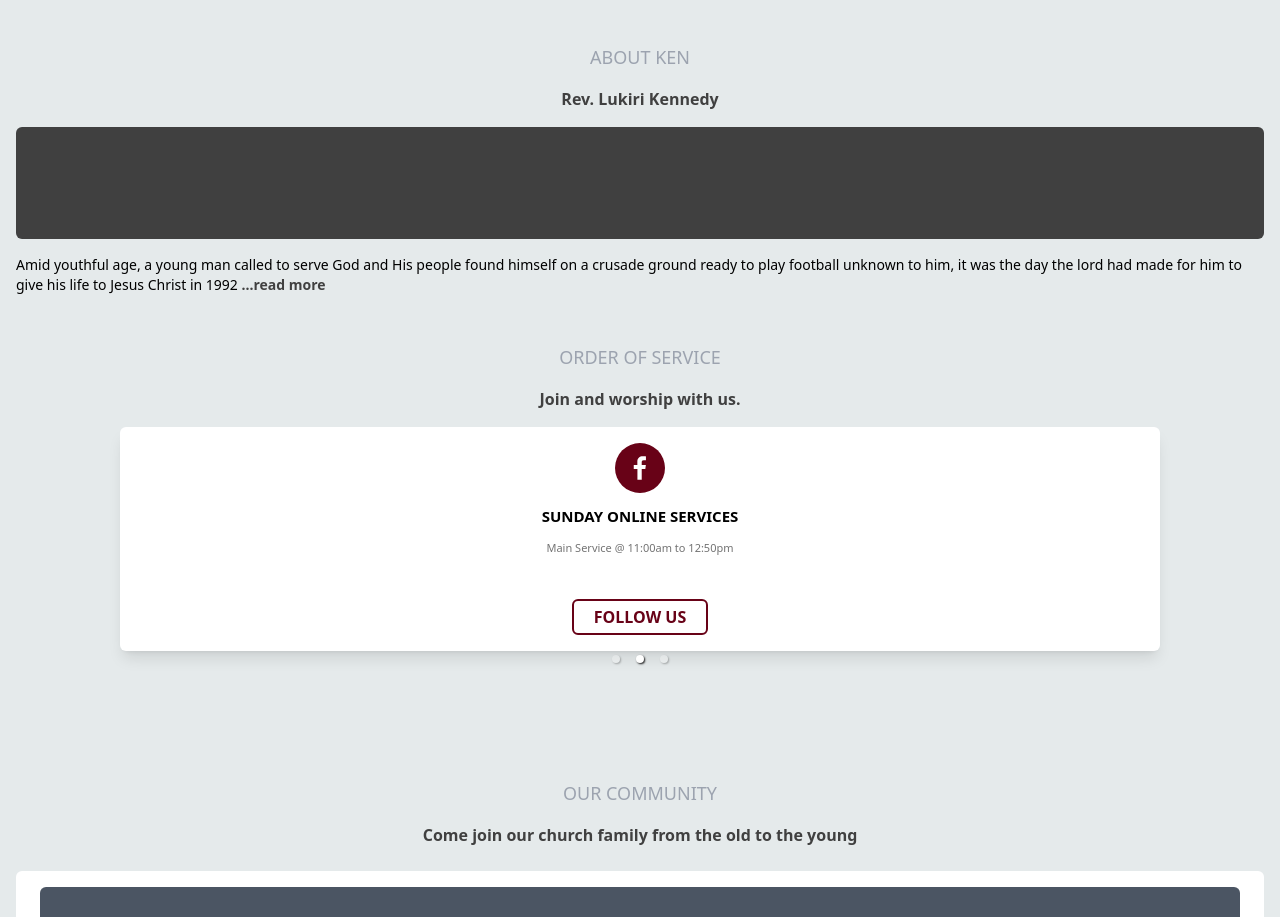
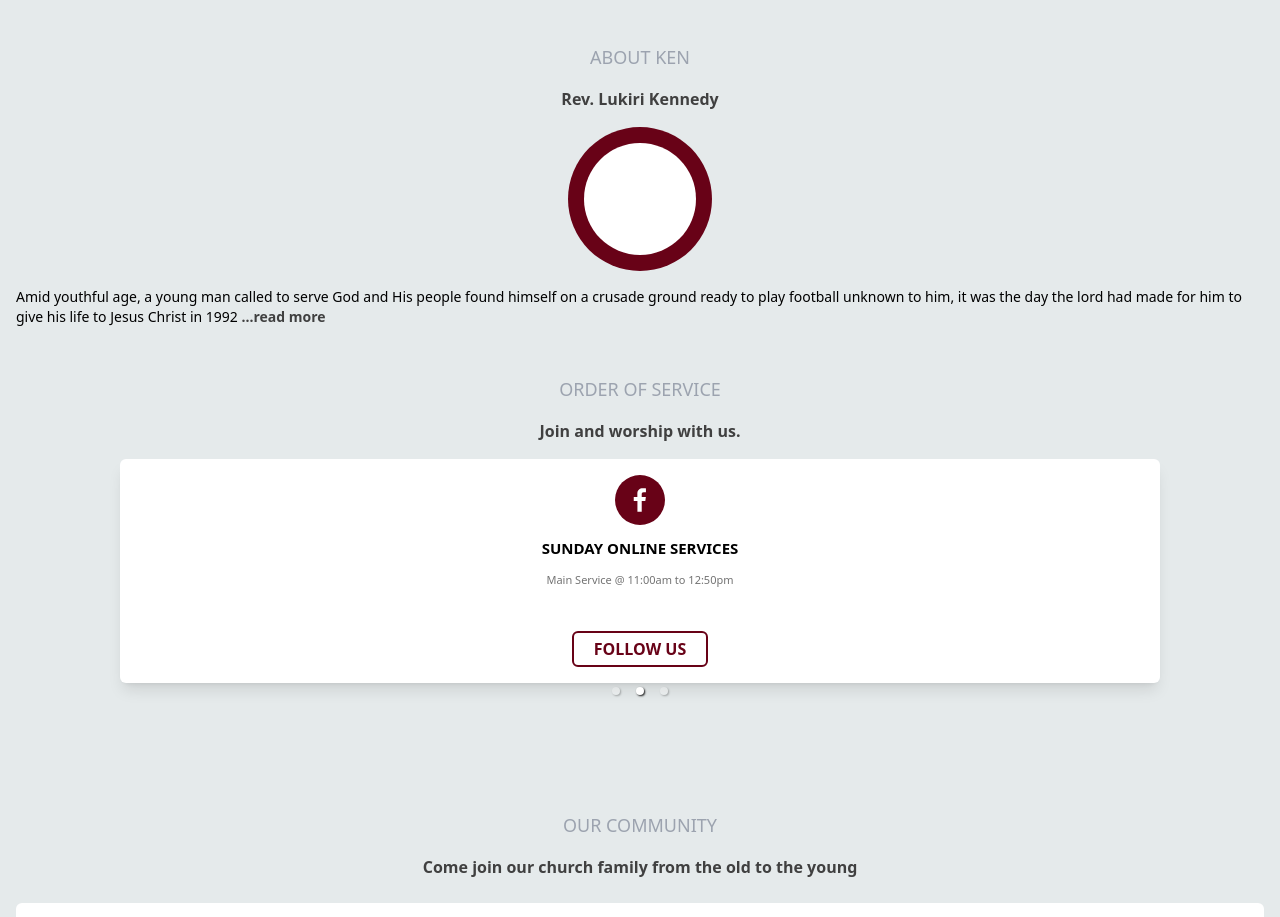
Before and after one commit to Ebenezr/tlcak, a Next.js app: page / in a window 1280 px wide. Shown: the part 1680-2597 px from the top of the page. Built offline with nearby package versions, Linux system fonts and the light colour scheme.

Commit message:
[ADD] add image wrapper in ken section

```diff
--- a/pages/sections/_ken.tsx
+++ b/pages/sections/_ken.tsx
@@ -16,7 +16,9 @@ const Ken = () => {
         </p>
       </div>
       {/* image wrapper */}
-      <div className="bg-neutral-700 w-full h-28 rounded-md my-4"></div>
+      <div className="bg-primary mx-auto w-36 h-36 grid place-items-center rounded-full my-4">
+        <div className="bg-white mx-auto w-28 h-28 rounded-full my-4"></div>
+      </div>
       {/* text content */}
       <ReadMore>{aboutKen}</ReadMore>
     </section>
```
